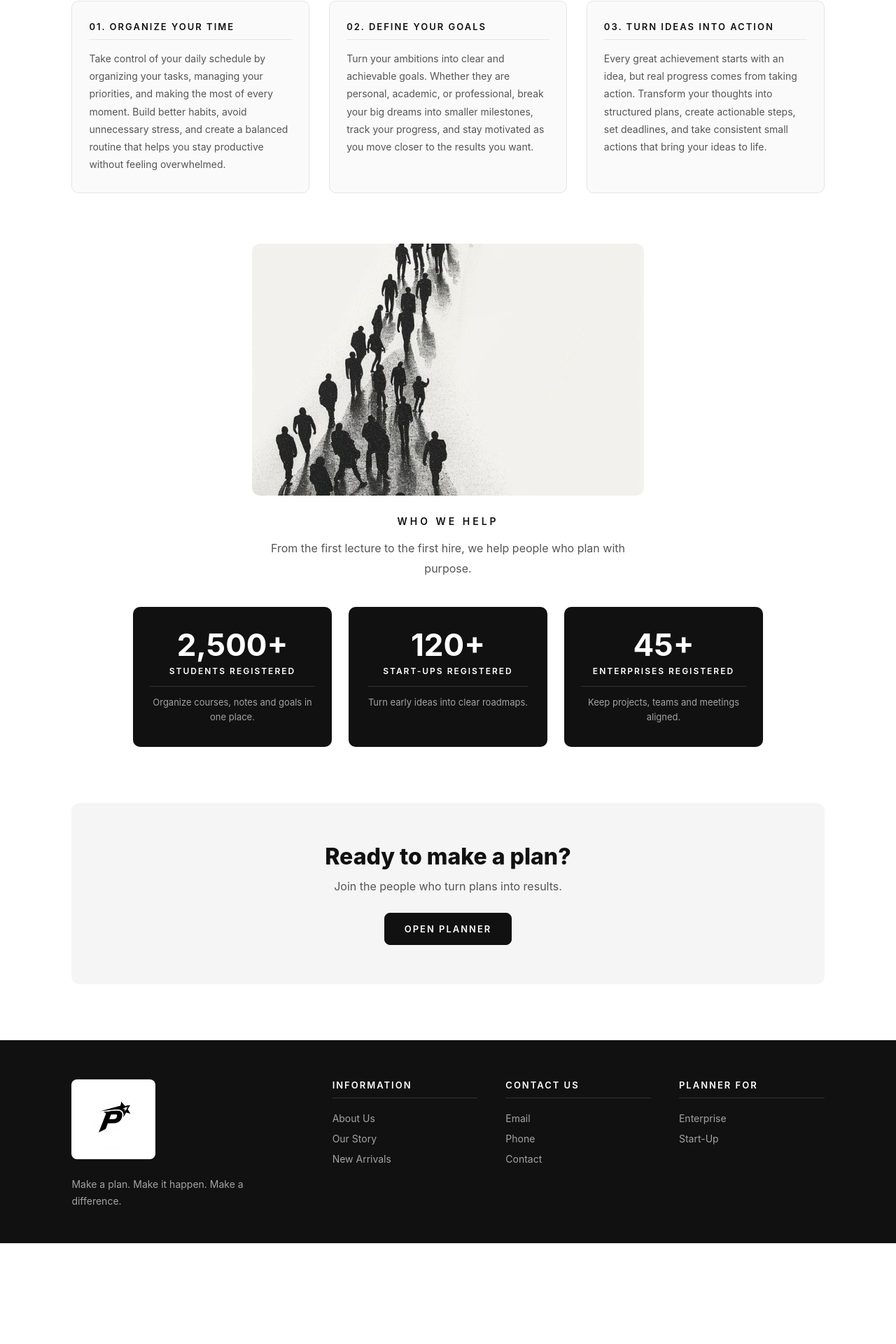
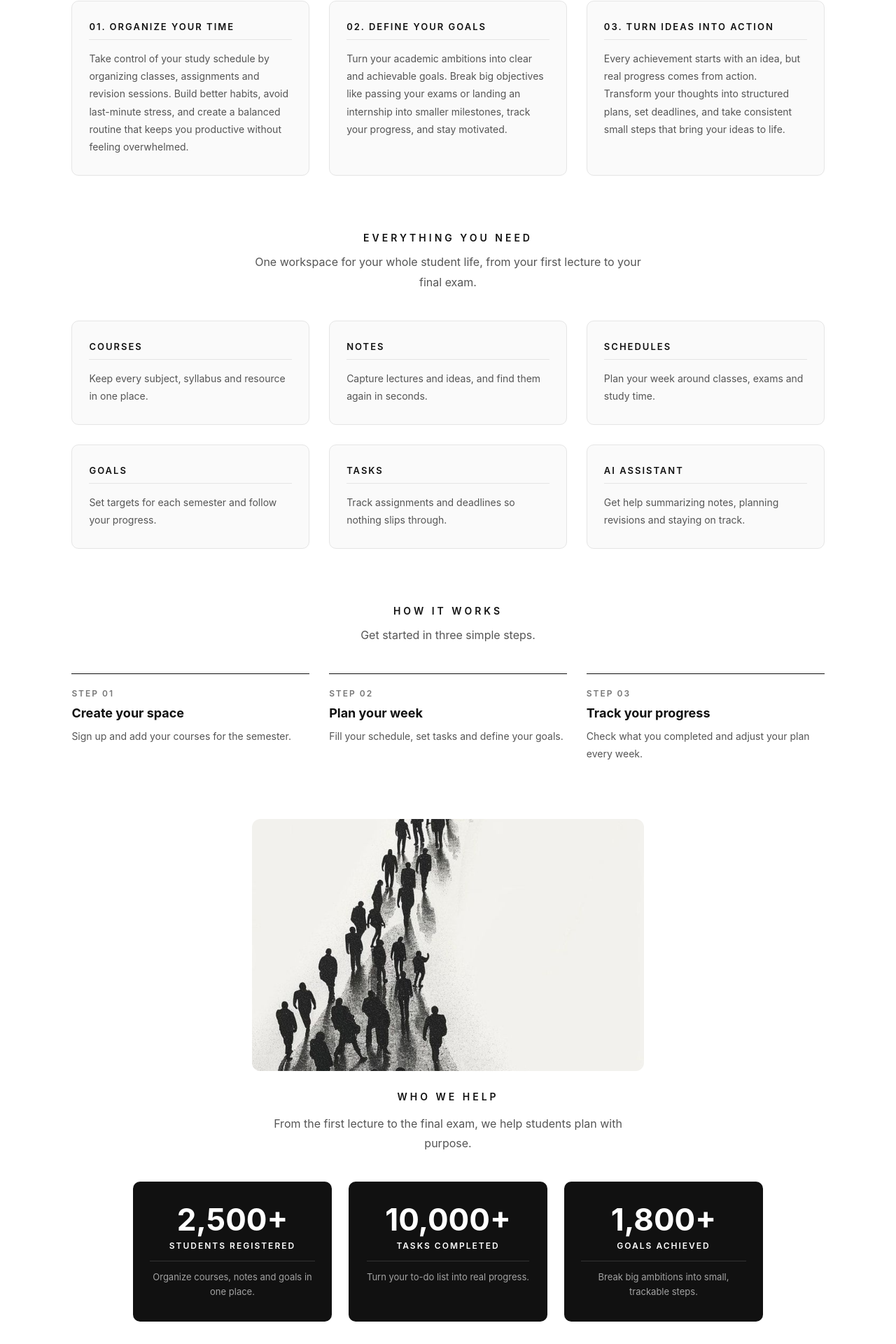
Before and after one commit to AYAZERIATE/planner, a React (Vite) app in the folder front/: page /about in a window 1280 px wide. Shown: the part 783-2703 px from the top of the page at 70% size. Before the commit the page ends 2559 px from the top, so only its background shows below. Built offline with nearby package versions, Linux system fonts and the light colour scheme.

Commit message:
modifications

```diff
--- a/front/src/compenents/footer.jsx
+++ b/front/src/compenents/footer.jsx
@@ -7,7 +7,7 @@ function Footer() {
             <style>{`
                 .footer {
                     display: grid;
-                    grid-template-columns: 1.6fr 1fr 1fr 1fr;
+                    grid-template-columns: 1.6fr 1fr 1fr;
                     gap: 40px;
                     padding: 56px 8% 48px;
                     background: #111;
@@ -92,12 +92,6 @@ function Footer() {
                 <a href="tel:+212600000000">Phone</a>
                 <Link to="/contact">Contact</Link>
             </div>
-
-            <div className="sec3">
-                <h5>Planner For</h5>
-                <Link to="/enterprise">Enterprise</Link>
-                <Link to="/start-up">Start-Up</Link>
-            </div>
         </footer>
     );
 }
--- a/front/src/pages/Enterprise.jsx
+++ /dev/null
@@ -1,7 +0,0 @@
-function Enterprise (){
-
-
-    return(
-        <div></div>
-    )
-}export default Enterprise;
--- a/front/src/pages/StartUp.jsx
+++ /dev/null
@@ -1,117 +0,0 @@
-import { Link } from "react-router-dom";
-
-function StartUp() {
-  return (
-    <div className="startup-page">
-      <style>{`
-        .startup-page {
-          min-height: 70vh;
-          padding: 100px 8%;
-          color: #111;
-          font-family: "Inter", "Segoe UI", Arial, sans-serif;
-          background: linear-gradient(145deg, #fff 0%, #ededed 100%);
-        }
-
-        .startup-content { max-width: 900px; }
-        .startup-eyebrow {
-          display: inline-block;
-          margin-bottom: 26px;
-          padding: 8px 14px;
-          border: 1px solid #111;
-          border-radius: 999px;
-          font-size: 12px;
-          font-weight: 700;
-          letter-spacing: 2px;
-          text-transform: uppercase;
-        }
-        .startup-page h1 {
-          max-width: 820px;
-          margin: 0 0 24px;
-          font-size: clamp(42px, 8vw, 88px);
-          line-height: 1.05;
-          letter-spacing: -3px;
-        }
-        .startup-page h1 span { text-decoration: underline; text-decoration-thickness: 5px; }
-        .startup-intro {
-          max-width: 650px;
-          margin-bottom: 40px;
-          color: #555;
-          font-size: 18px;
-          line-height: 1.8;
-        }
-        .startup-actions { display: flex; flex-wrap: wrap; gap: 14px; }
-        .startup-actions a {
-          display: inline-block;
-          padding: 14px 22px;
-          border: 1px solid #111;
-          border-radius: 8px;
-          color: #111;
-          font-size: 13px;
-          font-weight: 700;
-          letter-spacing: 1px;
-          text-decoration: none;
-          text-transform: uppercase;
-          transition: background .2s ease, color .2s ease;
-        }
-        .startup-actions a:first-child { color: #fff; background: #111; }
-        .startup-actions a:hover { color: #fff; background: #333; }
-        .startup-actions a:first-child:hover { background: #333; }
-        .startup-points {
-          display: grid;
-          grid-template-columns: repeat(3, minmax(0, 1fr));
-          gap: 18px;
-          margin-top: 76px;
-        }
-        .startup-point {
-          min-height: 160px;
-          padding: 24px;
-          border: 1px solid #d5d5d5;
-          border-radius: 12px;
-          background: rgba(255,255,255,.75);
-        }
-        .startup-point small { color: #666; font-weight: 700; letter-spacing: 2px; }
-        .startup-point h2 { margin: 16px 0 8px; font-size: 21px; }
-        .startup-point p { color: #555; line-height: 1.6; }
-        @media (max-width: 700px) {
-          .startup-page { padding: 64px 6%; }
-          .startup-page h1 { letter-spacing: -1px; }
-          .startup-points { grid-template-columns: 1fr; margin-top: 52px; }
-        }
-      `}</style>
-
-      <div className="startup-content">
-        <span className="startup-eyebrow">For startups</span>
-        <h1>Build your next big thing with <span>clarity.</span></h1>
-        <p className="startup-intro">
-          Growing a startup means turning ambitious ideas into focused work.
-          Bring your team, priorities, and plans together so everyone can move
-          forward with confidence.
-        </p>
-        <div className="startup-actions">
-          <Link to="/dashboard">Open your planner</Link>
-          <Link to="/contact">Talk to our team</Link>
-        </div>
-
-        <div className="startup-points">
-          <article className="startup-point">
-            <small>01</small>
-            <h2>Set shared priorities</h2>
-            <p>Keep the most important goals visible to everyone.</p>
-          </article>
-          <article className="startup-point">
-            <small>02</small>
-            <h2>Turn plans into action</h2>
-            <p>Break big ideas into clear tasks and next steps.</p>
-          </article>
-          <article className="startup-point">
-            <small>03</small>
-            <h2>Grow together</h2>
-            <p>Build a planning rhythm that can grow with your team.</p>
-          </article>
-        </div>
-      </div>
-    </div>
-  );
-}
-
-export default StartUp;
--- a/front/src/pages/about.jsx
+++ b/front/src/pages/about.jsx
@@ -2,9 +2,44 @@ import { Link } from "react-router-dom";
 import Aboutus1 from "../assets/Aboutus1.jpg";
 import Aboutus2 from "../assets/Aboutus2.jpg";
 
-function About(){
+const pillars = [
+    {
+        title: "01. Organize Your Time",
+        text: "Take control of your study schedule by organizing classes, assignments and revision sessions. Build better habits, avoid last-minute stress, and create a balanced routine that keeps you productive without feeling overwhelmed.",
+    },
+    {
+        title: "02. Define Your Goals",
+        text: "Turn your academic ambitions into clear and achievable goals. Break big objectives like passing your exams or landing an internship into smaller milestones, track your progress, and stay motivated.",
+    },
+    {
+        title: "03. Turn Ideas Into Action",
+        text: "Every achievement starts with an idea, but real progress comes from action. Transform your thoughts into structured plans, set deadlines, and take consistent small steps that bring your ideas to life.",
+    },
+];
 
-    return(
+const features = [
+    { title: "Courses", text: "Keep every subject, syllabus and resource in one place." },
+    { title: "Notes", text: "Capture lectures and ideas, and find them again in seconds." },
+    { title: "Schedules", text: "Plan your week around classes, exams and study time." },
+    { title: "Goals", text: "Set targets for each semester and follow your progress." },
+    { title: "Tasks", text: "Track assignments and deadlines so nothing slips through." },
+    { title: "AI Assistant", text: "Get help summarizing notes, planning revisions and staying on track." },
+];
+
+const steps = [
+    { title: "Create your space", text: "Sign up and add your courses for the semester." },
+    { title: "Plan your week", text: "Fill your schedule, set tasks and define your goals." },
+    { title: "Track your progress", text: "Check what you completed and adjust your plan every week." },
+];
+
+const stats = [
+    { number: "2,500+", label: "Students registered", desc: "Organize courses, notes and goals in one place." },
+    { number: "10,000+", label: "Tasks completed", desc: "Turn your to-do list into real progress." },
+    { number: "1,800+", label: "Goals achieved", desc: "Break big ambitions into small, trackable steps." },
+];
+
+function About() {
+    return (
         <div className="about-page">
             <style>{`
                 .about-page {
@@ -22,6 +57,24 @@ function About(){
                     text-transform: uppercase;
                     letter-spacing: 4px;
                     border-bottom: 1px solid #111;
+                }
+
+                .section-title {
+                    margin: 0 0 12px;
+                    font-size: 14px;
+                    font-weight: 600;
+                    text-transform: uppercase;
+                    letter-spacing: 4px;
+                    text-align: center;
+                }
+
+                .section-subtitle {
+                    max-width: 560px;
+                    margin: 0 auto 40px;
+                    font-size: 16px;
+                    line-height: 1.8;
+                    text-align: center;
+                    color: #555;
                 }
 
                 .Our-mission {
@@ -47,7 +100,7 @@ function About(){
                     line-height: 1.4;
                 }
 
-                .section1, .section2, .section3 {
+                .info-card {
                     padding: 28px 24px;
                     background: #fafafa;
                     border: 1px solid #e5e5e5;
@@ -55,11 +108,11 @@ function About(){
                     transition: border-color 0.2s ease;
                 }
 
-                .section1:hover, .section2:hover, .section3:hover {
+                .info-card:hover {
                     border-color: #111;
                 }
 
-                .section1 h5, .section2 h5, .section3 h5 {
+                .info-card h5 {
                     margin: 0 0 14px;
                     padding-bottom: 10px;
                     font-size: 13px;
@@ -69,7 +122,55 @@ function About(){
                     border-bottom: 1px solid #e5e5e5;
                 }
 
-                .section1 p, .section2 p, .section3 p {
+                .info-card p {
+                    margin: 0;
+                    font-size: 14px;
+                    line-height: 1.8;
+                    color: #555;
+                }
+
+                .features {
+                    margin-top: 80px;
+                }
+
+                .features-grid {
+                    display: grid;
+                    grid-template-columns: repeat(3, 1fr);
+                    gap: 28px;
+                }
+
+                .how-it-works {
+                    margin-top: 80px;
+                }
+
+                .steps {
+                    display: grid;
+                    grid-template-columns: repeat(3, 1fr);
+                    gap: 28px;
+                }
+
+                .step {
+                    display: flex;
+                    flex-direction: column;
+                    gap: 10px;
+                    padding-top: 20px;
+                    border-top: 1px solid #111;
+                }
+
+                .step-number {
+                    font-size: 12px;
+                    font-weight: 600;
+                    letter-spacing: 2px;
+                    color: #777;
+                }
+
+                .step h5 {
+                    margin: 0;
+                    font-size: 18px;
+                    font-weight: 700;
+                }
+
+                .step p {
                     margin: 0;
                     font-size: 14px;
                     line-height: 1.8;
@@ -80,7 +181,7 @@ function About(){
                     display: flex;
                     flex-direction: column;
                     align-items: center;
-                    margin-top: 72px;
+                    margin-top: 80px;
                     text-align: center;
                 }
 
@@ -198,7 +299,9 @@ function About(){
                 }
 
                 @media (max-width: 900px) {
-                    .Our-mission { grid-template-columns: 1fr; }
+                    .Our-mission,
+                    .features-grid,
+                    .steps { grid-template-columns: 1fr; }
                     .Our-mission h4 { font-size: 24px; }
                     .stats { grid-template-columns: 1fr; max-width: 560px; }
                 }
@@ -211,54 +314,72 @@ function About(){
             `}</style>
 
             <h1>About Us</h1>
+
             <div className="Our-mission">
-                <img src={Aboutus1} alt="Our mission" />
-                <h4>Helping you turn your everyday plans into meaningful achievements.</h4>
-                <div className="section1">
-                    <h5>01. Organize Your Time</h5>
-                    <p>Take control of your daily schedule by organizing your tasks, managing your priorities, and making the most of every moment. Build better habits, avoid unnecessary stress, and create a balanced routine that helps you stay productive without feeling overwhelmed.</p>
-                </div>
-                <div className="section2">
-                    <h5>02. Define Your Goals</h5>
-                    <p>Turn your ambitions into clear and achievable goals. Whether they are personal, academic, or professional, break your big dreams into smaller milestones, track your progress, and stay motivated as you move closer to the results you want.</p>
-                </div>
-                <div className="section3">
-                    <h5>03. Turn Ideas Into Action</h5>
-                    <p>Every great achievement starts with an idea, but real progress comes from taking action. Transform your thoughts into structured plans, create actionable steps, set deadlines, and take consistent small actions that bring your ideas to life.</p>
-                </div>
+                <img src={Aboutus1} alt="Students planning their studies" />
+                <h4>Helping students turn everyday plans into meaningful achievements.</h4>
+                {pillars.map((item) => (
+                    <div className="info-card" key={item.title}>
+                        <h5>{item.title}</h5>
+                        <p>{item.text}</p>
+                    </div>
+                ))}
             </div>
 
+            <section className="features">
+                <h2 className="section-title">Everything You Need</h2>
+                <p className="section-subtitle">
+                    One workspace for your whole student life, from your first lecture to your final exam.
+                </p>
+                <div className="features-grid">
+                    {features.map((item) => (
+                        <div className="info-card" key={item.title}>
+                            <h5>{item.title}</h5>
+                            <p>{item.text}</p>
+                        </div>
+                    ))}
+                </div>
+            </section>
+
+            <section className="how-it-works">
+                <h2 className="section-title">How It Works</h2>
+                <p className="section-subtitle">Get started in three simple steps.</p>
+                <div className="steps">
+                    {steps.map((item, index) => (
+                        <div className="step" key={item.title}>
+                            <span className="step-number">STEP 0{index + 1}</span>
+                            <h5>{item.title}</h5>
+                            <p>{item.text}</p>
+                        </div>
+                    ))}
+                </div>
+            </section>
+
             <div className="who-we-help">
-                <img src={Aboutus2} alt="Who We Help" />
+                <img src={Aboutus2} alt="Who we help" />
                 <h2>Who We Help</h2>
                 <p className="who-intro">
-                    From the first lecture to the first hire, we help people who plan with purpose.
+                    From the first lecture to the final exam, we help students plan with purpose.
                 </p>
 
                 <div className="stats">
-                    <div className="stat-card">
-                        <span className="stat-number">2,500+</span>
-                        <span className="stat-label">Students registered</span>
-                        <span className="stat-desc">Organize courses, notes and goals in one place.</span>
-                    </div>
-                    <div className="stat-card">
-                        <span className="stat-number">120+</span>
-                        <span className="stat-label">Start-Ups registered</span>
-                        <span className="stat-desc">Turn early ideas into clear roadmaps.</span>
-                    </div>
-                    <div className="stat-card">
-                        <span className="stat-number">45+</span>
-                        <span className="stat-label">Enterprises registered</span>
-                        <span className="stat-desc">Keep projects, teams and meetings aligned.</span>
-                    </div>
+                    {stats.map((item) => (
+                        <div className="stat-card" key={item.label}>
+                            <span className="stat-number">{item.number}</span>
+                            <span className="stat-label">{item.label}</span>
+                            <span className="stat-desc">{item.desc}</span>
+                        </div>
+                    ))}
                 </div>
             </div>
 
             <div className="about-cta">
-                <h3>Ready to make a plan?</h3>
-                <p>Join the people who turn plans into results.</p>
+                <h3>Ready to take control of your studies?</h3>
+                <p>Join the students who turn plans into results.</p>
                 <Link to="/dashboard">Open planner</Link>
             </div>
         </div>
-    )
-}export default About;
+    );
+}
+
+export default About;
```
